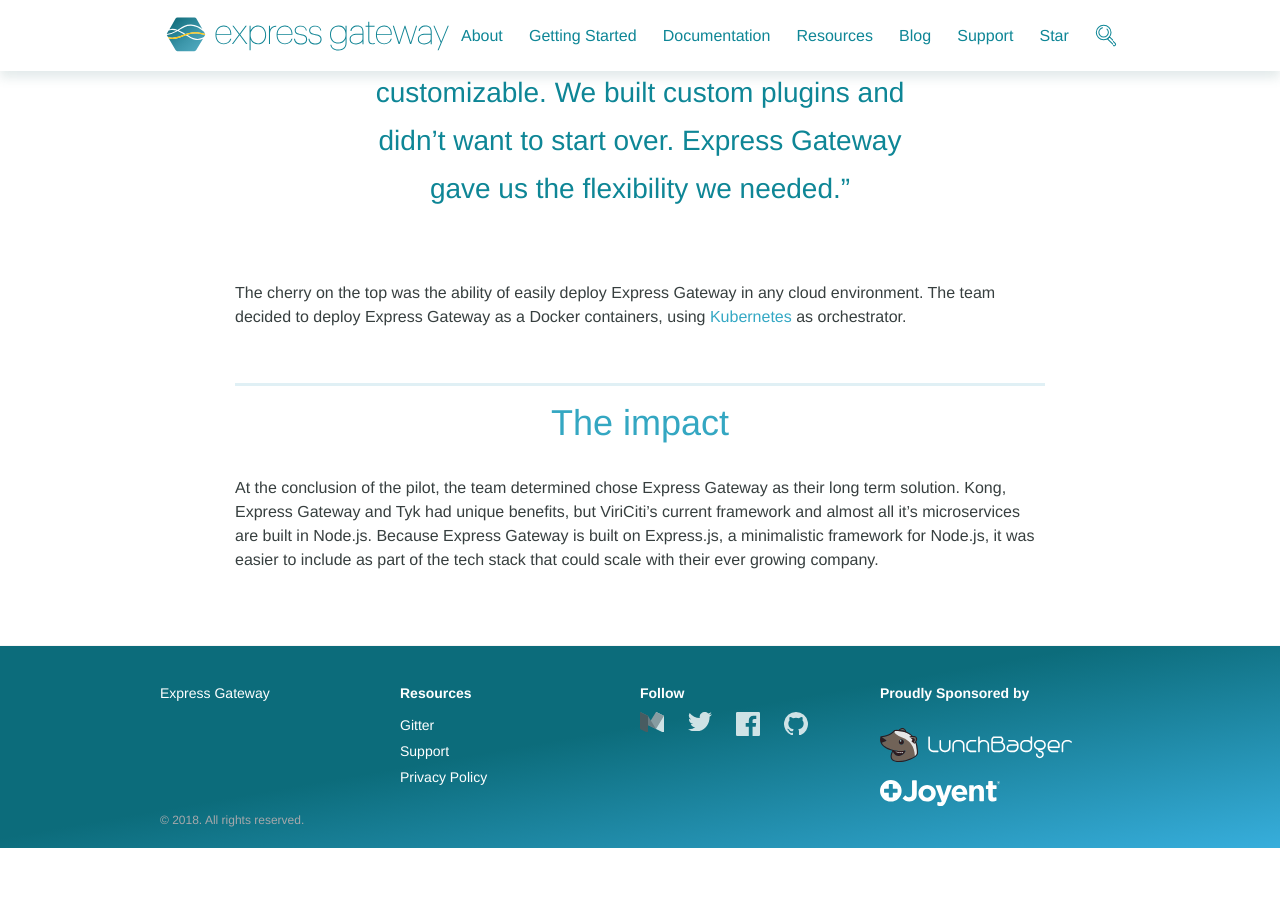
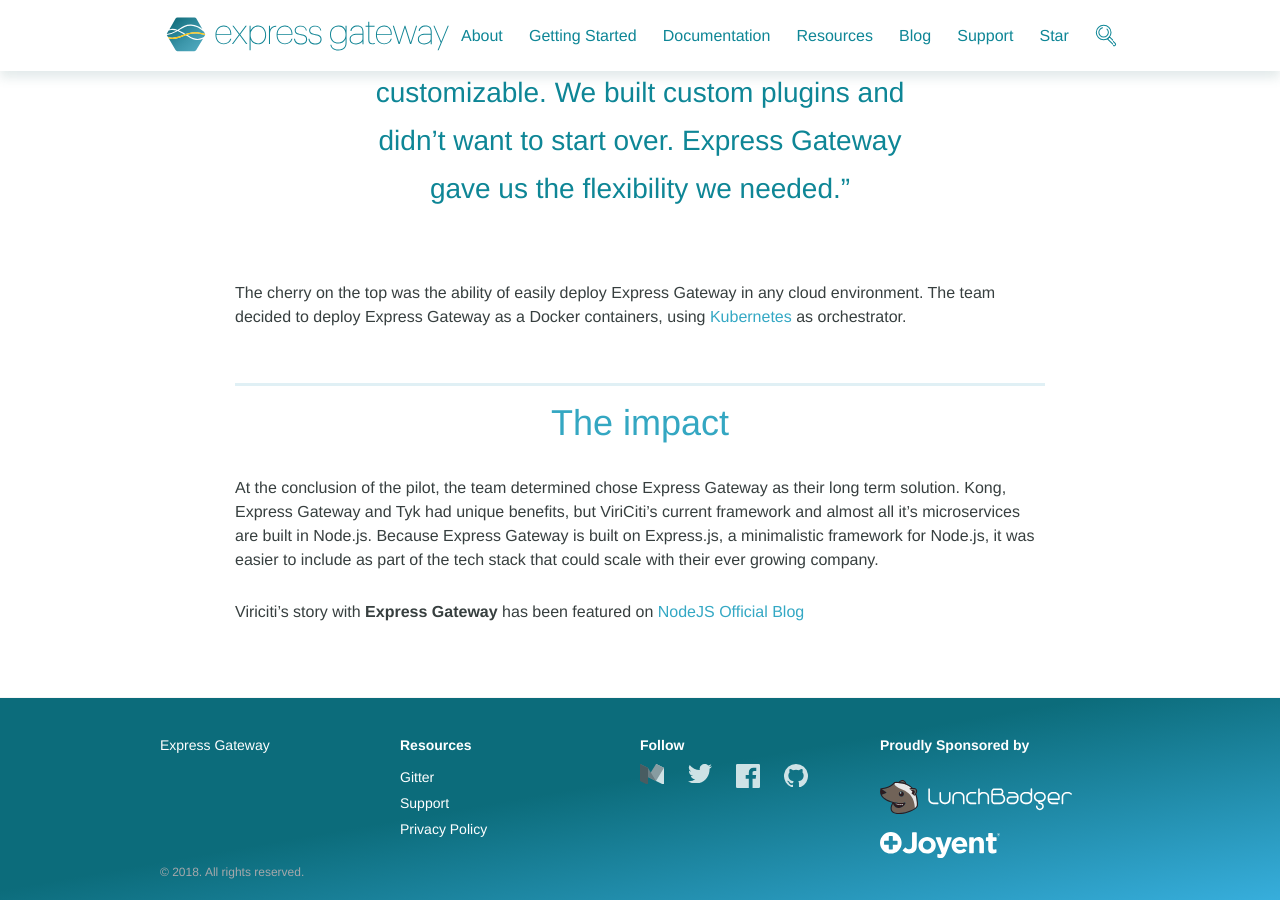
Before and after one commit to ExpressGateway/express-gateway.io, a Jekyll site: the page built from _pages/case-studies/viriciti.md, in a window 1280 px wide and 900 px high, scrolled down 1921 px. Built offline with Jekyll 4.4.1, drawn with Linux system fonts in a browser that asks for light colours; nearby versions of some CDN libraries; some web fonts are replaced; comment, search, counter and statistics services are not loaded; before the commit the page ends 2769 px from its top, so only the background shows below that.

Commit message:
Tell people Viriciti is on NodeJS official blog

```diff
--- a/_pages/case-studies/viriciti.md
+++ b/_pages/case-studies/viriciti.md
@@ -53,6 +53,9 @@
 built in Node.js. Because Express Gateway is built on Express.js, a minimalistic framework for Node.js, it was easier
 to include as part of the tech stack that could scale with their ever growing company.
 
+Viriciti's story with **Express Gateway** has been featured on [NodeJS Official Blog][node-blog-news]
+
 [viriciti]: https://viriciti.com
 [prometheus]: https://prometheus.io/
 [kubernetes]: https://kubernetes.io/
+[node-blog-news]: https://medium.com/@nodejs/node-js-is-viricitis-go-to-dev-framework-for-real-time-electric-vehicle-fleet-monitoring-74c5b9fed99d
```
